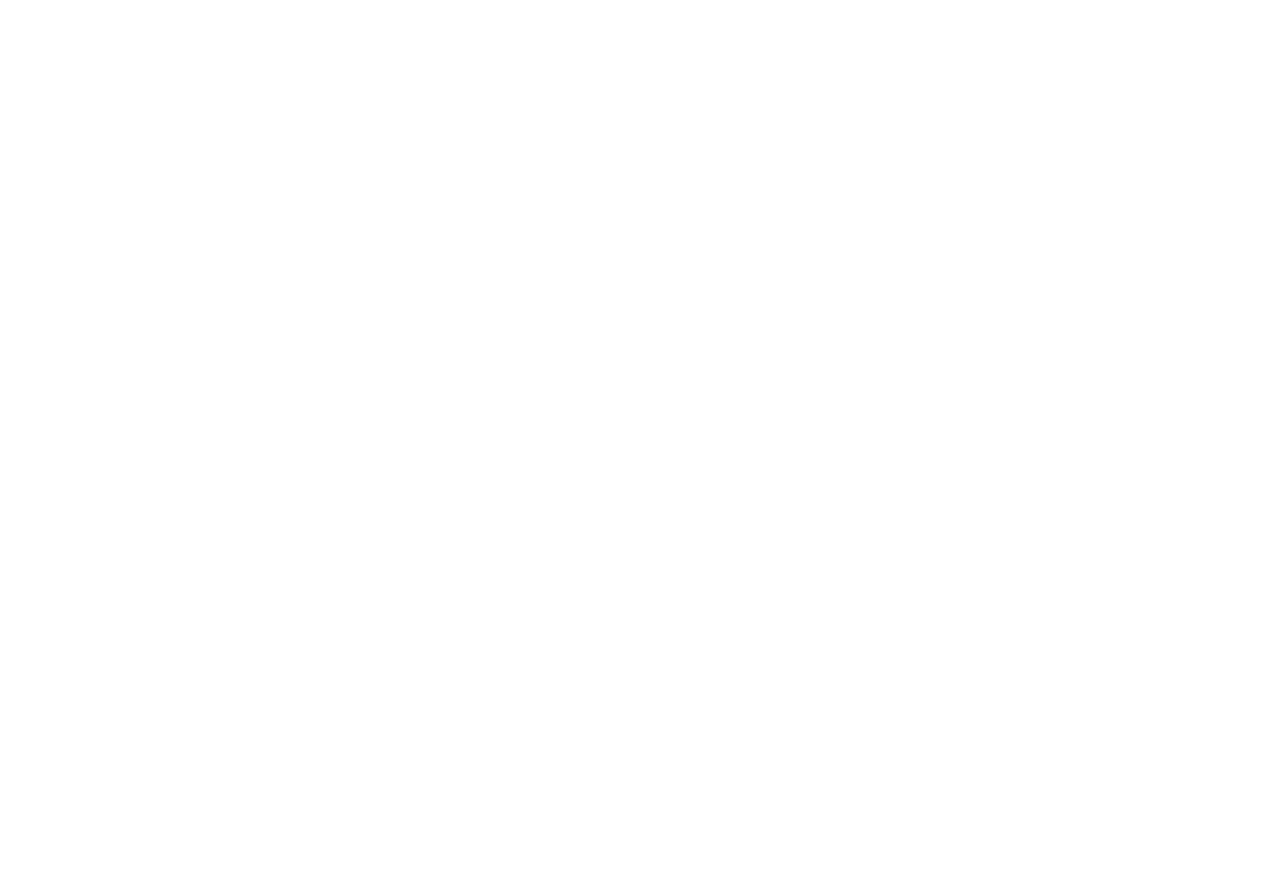
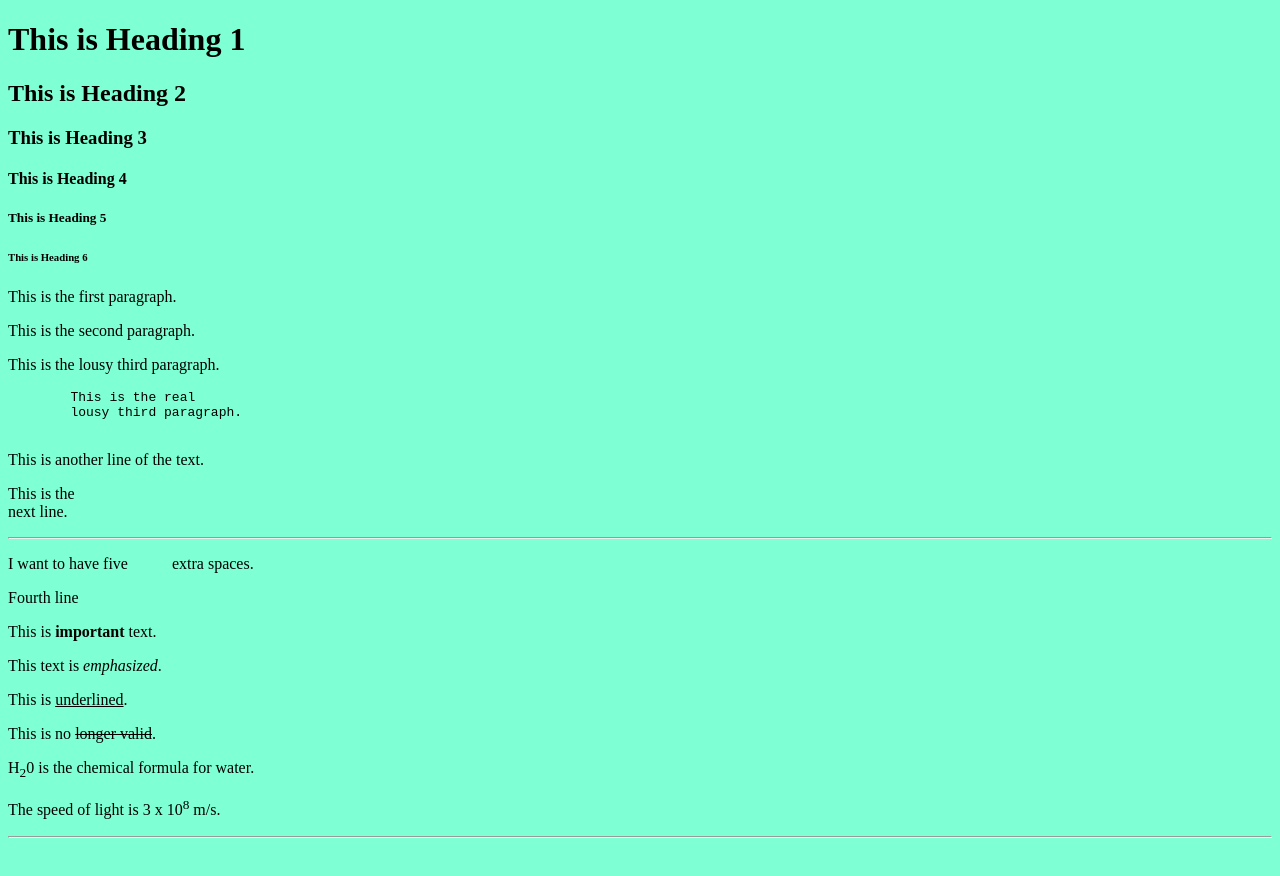
Before and after one commit to jdgalvez2024/my_html, a plain HTML site: page index.html in a window 1280 px wide. Before the commit the page ends 800 px from the top, so only its background shows below. Drawn offline with Linux system fonts and the light colour scheme.

Commit message:
Update index.html

```diff
--- a/index.html
+++ b/index.html
@@ -1,11 +1,53 @@
-
+<!DOCTYPE html>
 <html lang="en">
 <head>
     <meta charset="UTF-8">
     <meta name="viewport" content="width=device-width, initial-scale=1.0">
     <title>HTML Basic Tags</title>
 </head>
-<body>
+<body bgcolor="aquamarine">
+    <h1>This is Heading 1</h1>
+    <h2>This is Heading 2</h2>
+    <h3>This is Heading 3</h3>
+    <h4>This is Heading 4</h4>
+    <h5>This is Heading 5</h5>
+    <h6>This is Heading 6</h6>
 
+    <p>This is the first paragraph.</p>
+    <p>This is the second paragraph.</p>
+
+    <p>
+        This is the lousy
+        third paragraph.
+    </p>
+
+    <pre>
+        This is the real
+        lousy third paragraph.
+    </pre>
+
+    <p>This is another line of the text.</p>
+    <p>This is the <br>
+        next line.
+    </p>
+
+    <hr>
+
+    <p>
+        I want to have five &nbsp; &nbsp; &nbsp; &nbsp; &nbsp;
+        extra spaces.
+    </p>
+
+    <p>Fourth line</p>
+    <p>This is <strong>important</strong> text.</p>
+    <p>This text is <em>emphasized</em>.</p>
+    <p>This is <u>underlined</u>.</p>
+    <p>This is no <s>longer valid</s>.</p>
+    <p>H<sub>2</sub>0 is the chemical formula for water.</p>
+    <p>The speed of light is 3 x 10<sup>8</sup> m/s.</p>
+    <hr>
+
+
+    <br><br><br><br><br><br><br><br><br><br>
 </body>
 </html>
```
